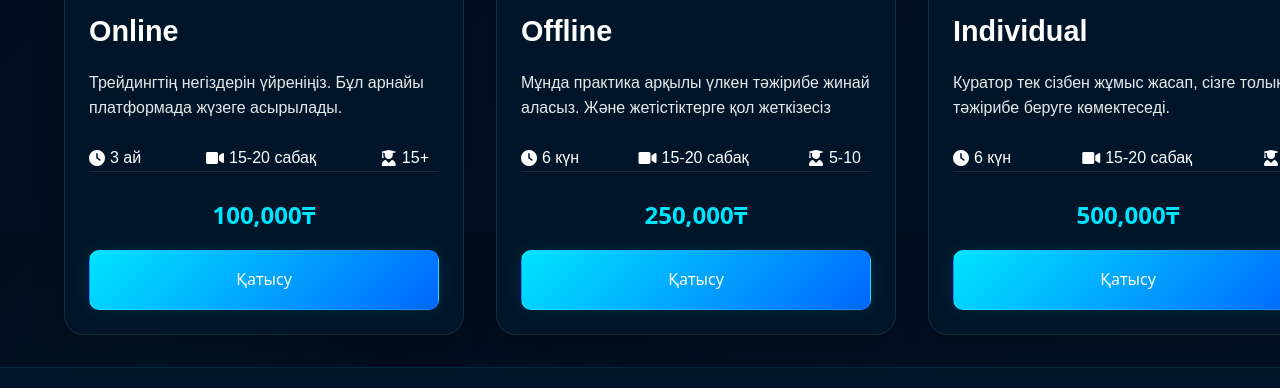
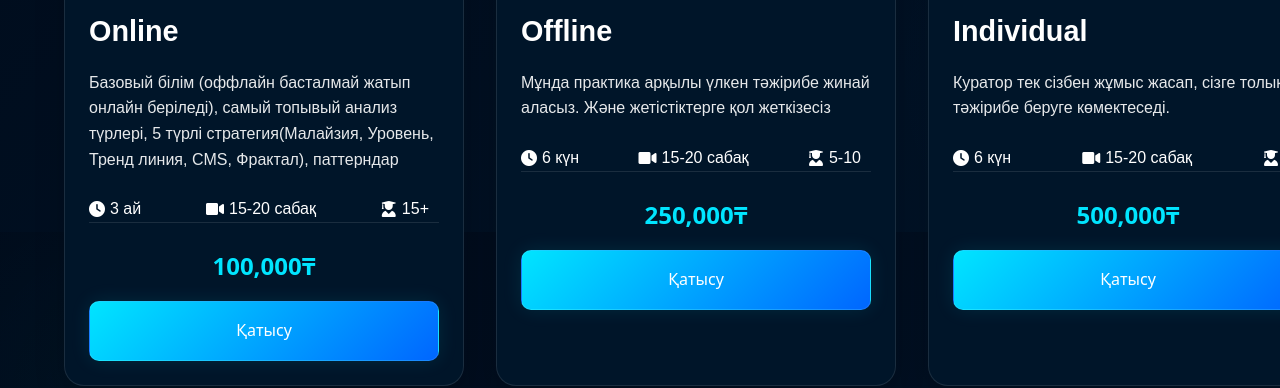
Before and after one commit to nurissingo/trade-flow, a plain HTML site: page courses.html in a window 1280 px wide. Shown: the part 568-956 px from the top of the page. Drawn offline with Linux system fonts and the light colour scheme; a web font is replaced by a local one.

Commit message:
Update courses.html

```diff
--- a/courses.html
+++ b/courses.html
@@ -36,7 +36,7 @@
             </div>
             <div class="course-content">
                 <h3>Online</h3>
-                <p class="course-description">Трейдингтің негіздерін үйреніңіз. Бұл арнайы платформада жүзеге асырылады.</p>
+                <p class="course-description">Базовый білім (оффлайн басталмай жатып онлайн беріледі), самый топывый анализ түрлері, 5 түрлі стратегия(Малайзия, Уровень, Тренд линия, CMS, Фрактал), паттерндар</p>
                 <div class="course-details">
                     <span class="course-duration"><i class="fas fa-clock"></i> 3 ай</span>
                     <span class="course-videos"><i class="fas fa-video"></i> 15-20 сабақ</span>
```
